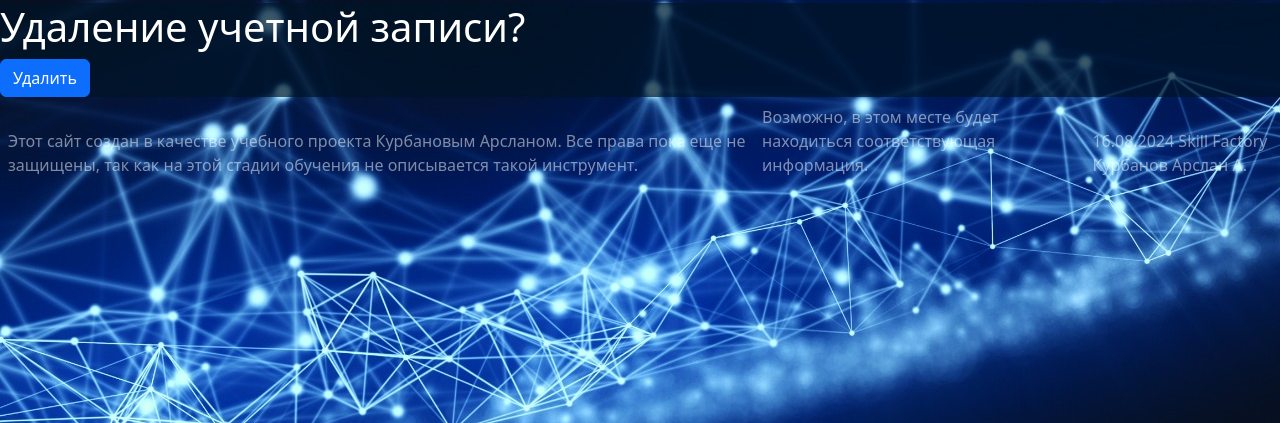
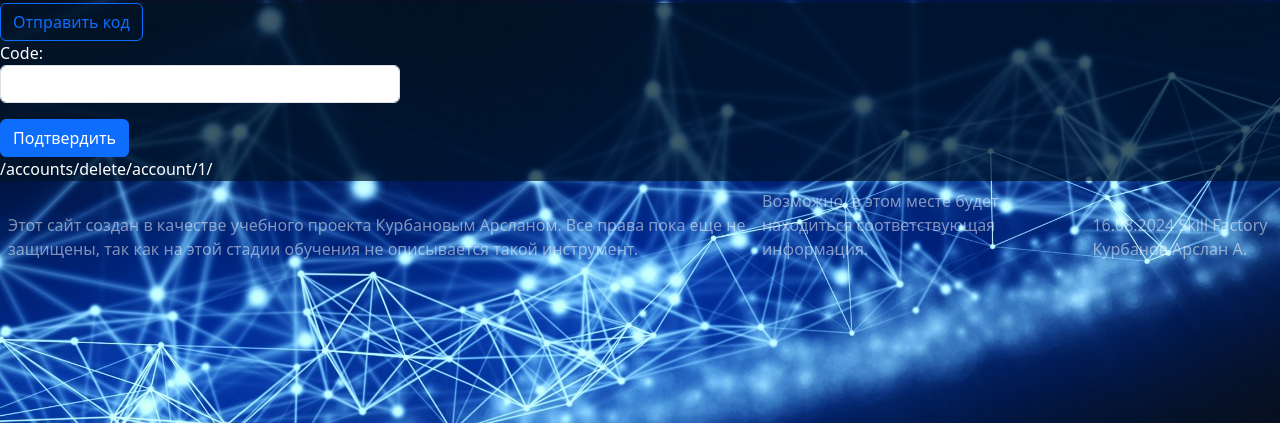
Before and after one commit to ARSmobi/Billboard, a Django app: page /accounts/delete/account/1/ in a window 1280 px wide. Shown: the part 68-491 px from the top of the page. Run offline with Django 5.2, Linux system fonts and the light colour scheme; the visitor is signed in with stand-in values (Sample User, id 1); data comes from the database, SQL or seed files in the repository; parts of the project's set-up code (start-up, migrations or seed data) failed here and were passed over; some libraries are stand-ins or nearby versions.

Commit message:
fix verification for registration and delete accounts

```diff
--- a/Billboard/Billboard/settings.py
+++ b/Billboard/Billboard/settings.py
@@ -2,6 +2,9 @@
 from os import getenv
 from pathlib import Path
 from dotenv import load_dotenv
+
+from .custom_settings import *
+
 load_dotenv()
 from celery.schedules import crontab
 
@@ -172,7 +175,7 @@
 CELERY_BEAT_SCHEDULE = {
     'delete-expired-verification-codes': {
         'task': 'accounts.tasks.delete_expired_verification_codes',
-        'schedule': crontab(minute='*/5'),
+        'schedule': crontab(minute=f'*/{DELETE_EXPIRED_VERIFICATION_CODE_INTERVAL}'),
     },
 }
 
--- a/Billboard/accounts/forms.py
+++ b/Billboard/accounts/forms.py
@@ -1,13 +1,19 @@
+from allauth.core.internal.httpkit import redirect
 from django import forms
 from bboard.models import User
+from django.contrib.auth import authenticate
 from django.contrib.auth.forms import AuthenticationForm, UserCreationForm
 from django.core.exceptions import ValidationError
+from django.urls import reverse
+
+from .models import VerificationCode
 
 
 class SignUpForm(forms.ModelForm):
     error_messages = {
         "password_mismatch": "Два пароля не совпадают",
         "username_exists": "Пользователь с таким именем уже существует",
+        "wrong_password": "Неверный пароль",
         "email_exists": "Пользователь с таким email уже существует",
     }
     username = forms.CharField(
@@ -59,9 +65,29 @@
 
 
 class LoginForm(AuthenticationForm):
+    error_messages = {
+        "invalid_login": "Неверный логин или пароль",
+        "inactive": "Пользователь заблокирован",
+    }
     username = forms.CharField(widget=forms.TextInput(attrs={'class': 'form-control'}))
     password = forms.CharField(widget=forms.PasswordInput(attrs={'class': 'form-control'}))
+
+    def clean(self):
+        cleaned_data = super().clean()
+        username = cleaned_data.get('username')
+        password = cleaned_data.get('password')
+        user = authenticate(username=username, password=password)
+        if user and not user.is_active:
+            url = reverse('verification', args=[user.id])
+            return redirect(url)
+        return cleaned_data
 
 
 class VerificationForm(forms.Form):
     code = forms.CharField(widget=forms.TextInput(attrs={'class': 'form-control'}))
+
+    def clean_code(self):
+        code = self.cleaned_data.get('code')
+        if not VerificationCode.objects.filter(code=code).exists():
+            raise forms.ValidationError("Не верный проверочный код")
+        return code
--- a/Billboard/accounts/urls.py
+++ b/Billboard/accounts/urls.py
@@ -1,14 +1,15 @@
 from django.urls import path, include
 from django.views.generic import TemplateView
 
-from .views import UserSignUpView, UserLoginView, UserLogoutView, UserDeleteView, verification_view
+from .views import UserSignUpView, UserLoginView, UserLogoutView, UserDeleteView, verification_view, send_verification_code
 
 urlpatterns = [
     path('signup/', UserSignUpView.as_view(), name='signup'),
-    path('signup/verification/', verification_view, name='verification'),
+    path('signup/verification/<int:user_id>/', verification_view, name='verification'),
     path('login/', UserLoginView.as_view(), name='login'),
     path('logout/confirm/', TemplateView.as_view(template_name='accounts/logout-confirm.html'), name='logout_confirm'),
     path('logout/', UserLogoutView.as_view(), name='logout'),
     path('delete/account/<int:pk>/', UserDeleteView.as_view(), name='delete_account'),
     path('delete/warning/', TemplateView.as_view(template_name='accounts/delete-warning.html'), name='delete_warning'),
+    path('send_verification_code/<int:user_id>/<str:action>/', send_verification_code, name='send_verification_code'),
 ]
--- a/Billboard/accounts/views.py
+++ b/Billboard/accounts/views.py
@@ -1,20 +1,28 @@
+from django.contrib.auth import authenticate
 from django.contrib.auth.views import LoginView, LogoutView
 from django.core.mail import send_mail
+from django.http import HttpResponse, HttpResponseRedirect
 from django.shortcuts import render, redirect
-from django.urls import reverse_lazy
+from django.urls import reverse_lazy, reverse
 from django.utils import timezone
+from django.utils.http import urlencode
 from django.views.generic import CreateView, DeleteView
+from pyexpat.errors import messages
 
 from .forms import SignUpForm, LoginForm, VerificationForm
 from .models import VerificationCode
 from bboard.models import User
+from Billboard.custom_settings import *
 
 
 class UserSignUpView(CreateView):
     form_class = SignUpForm
-    success_url = reverse_lazy('verification')
+    # success_url = reverse('verification')
     model = User
     template_name = 'accounts/signup.html'
+
+    def get_success_url(self):
+        return reverse('verification', args=[self.object.id])
 
     def form_valid(self, form):
         user = form.save(commit=False)
@@ -24,7 +32,7 @@
         verification_code = (
             VerificationCode.objects.create(
                 user=user,
-                delete_at=timezone.now() + timezone.timedelta(hours=1))
+                delete_at=timezone.now() + timezone.timedelta(minutes=REGISTRATION_CODE_LIFETIME))
         )
 
         send_mail (
@@ -34,10 +42,17 @@
             [user.email],
         )
 
+        # url = reverse('verification', args=[user.id])
         return super().form_valid(form)
 
 
-def verification_view(request):
+def verification_view(request, user_id):
+    user = User.objects.get(id=user_id)
+    have_code = VerificationCode.objects.filter(user=user).exists()
+    code_time_delta = 0  # Время жизни кода в минутах
+    if have_code:
+        code_delete_at = VerificationCode.objects.get(user=user).delete_at
+        code_time_delta = (code_delete_at - timezone.now()).seconds / 60  # Время жизни кода в минутах
     if request.method == 'POST':
         form = VerificationForm(request.POST)
         if form.is_valid():
@@ -50,7 +65,33 @@
             return redirect('login')
     else:
         form = VerificationForm()
-    return render(request, 'accounts/verification.html', {'form': form})
+    return render(
+        request,
+        'accounts/verification.html',
+        {'form': form, 'have_code': have_code, 'user_id': user_id, 'code_time_delta': int(code_time_delta)}
+    )
+
+
+def send_verification_code(request, user_id, action):
+    user = User.objects.get(id=user_id)
+    if action == 'signup':
+        url = reverse('verification', args=[user_id])
+        minutes = REGISTRATION_CODE_LIFETIME
+    else:
+        url = reverse('delete_account', args=[user_id])
+        minutes = DELETE_ACCOUNT_CODE_LIFETIME
+    verification_code = (
+        VerificationCode.objects.create(
+            user=user,
+            delete_at=timezone.now() + timezone.timedelta(minutes=minutes))
+    )
+    send_mail(
+        'Verification Code',
+        f'Your verification code is {verification_code.code}',
+        'from@example.com',
+        [user.email],
+    )
+    return redirect(url)
 
 
 class UserLoginView(LoginView):
@@ -58,11 +99,15 @@
     template_name = 'accounts/login.html'
     redirect_authenticated_user = True
 
-    def form_valid(self, form):
-        user = form.get_user()
-        if not user.is_active:
-            return redirect('verification')
-        return super().form_valid(form)
+    def form_invalid(self, form):
+        cleaned_data = form.cleaned_data
+        username = cleaned_data.get('username')
+        if User.objects.filter(username=username).exists():
+            user = User.objects.get(username=username)
+            if user and not user.is_active:
+                url = reverse('verification', args=[user.id])
+                return redirect(url)
+        return super().form_invalid(form)
 
 
 class UserLogoutView(LogoutView):
@@ -72,5 +117,24 @@
 
 class UserDeleteView(DeleteView):
     model = User
+    form_class = VerificationForm
     template_name = 'accounts/delete-account.html'
     success_url = reverse_lazy('login')
+
+    def get_context_data(self, **kwargs):
+        context = super().get_context_data(**kwargs)
+        context['user_id'] = self.kwargs['pk']
+        context['have_code'] = VerificationCode.objects.filter(user=self.object.id).exists()
+        context['code_time_delta'] = 0
+        if VerificationCode.objects.filter(user=self.object.id).exists():
+            code_delete_at = VerificationCode.objects.get(user=self.object.id).delete_at
+            context['code_time_delta'] = int((code_delete_at - timezone.now()).seconds / 60)
+        return context
+
+    def form_valid(self, form):
+        code = form.cleaned_data['code']
+        verification_code = VerificationCode.objects.get(code=code)
+        user = verification_code.user
+        user.delete()
+        verification_code.delete()
+        return super().form_valid(form)
--- a/Billboard/templates/accounts/delete-account.html
+++ b/Billboard/templates/accounts/delete-account.html
@@ -8,12 +8,21 @@
 
 {% block content %}
 
-<form method="post">
+{% if not have_code %}
+    <a href="{% url 'send_verification_code' user_id=user_id action='delete' %}">
+        <button class="btn btn-outline-primary" type="button">{% trans "Отправить код" %}</button>
+    </a>
+{% else %}
+    <h4>{% trans "Вам на почту отправлено письмо с кодом для подтверждением удаления учетной записи. Скопируйте его и вставьте в поле ниже." %}</h4>
+    <p>{% blocktrans %} Повторно отправить код можно через {{ code_time_delta }} минут {% endblocktrans %}</p>
+{% endif %}
+
+<form method="post" class="form-group">
     {% csrf_token %}
-    <div class="form-group">
-        <h1>{% trans "Удаление учетной записи?" %}</h1>
-        <input type="submit" class="btn btn-primary" value="{% trans "Удалить" %}">
-    </div>
+        {{ form.as_p }}
+        <input type="submit" class="btn btn-primary" value="{% trans 'Подтвердить' %}">
 </form>
 
+    {{ request.path }}
+
 {% endblock content %}
```
Also changed, not shown: Billboard/Billboard/custom_settings.py (added, +11 -0 lines), Billboard/templates/accounts/delete-warning.html (+4 -7 lines), Billboard/templates/accounts/verification.html (+11 -1 lines), Billboard/bboard/migrations/0016_alter_user_is_active.py (added), Billboard/bboard/migrations/0017_alter_user_is_active.py (added).
